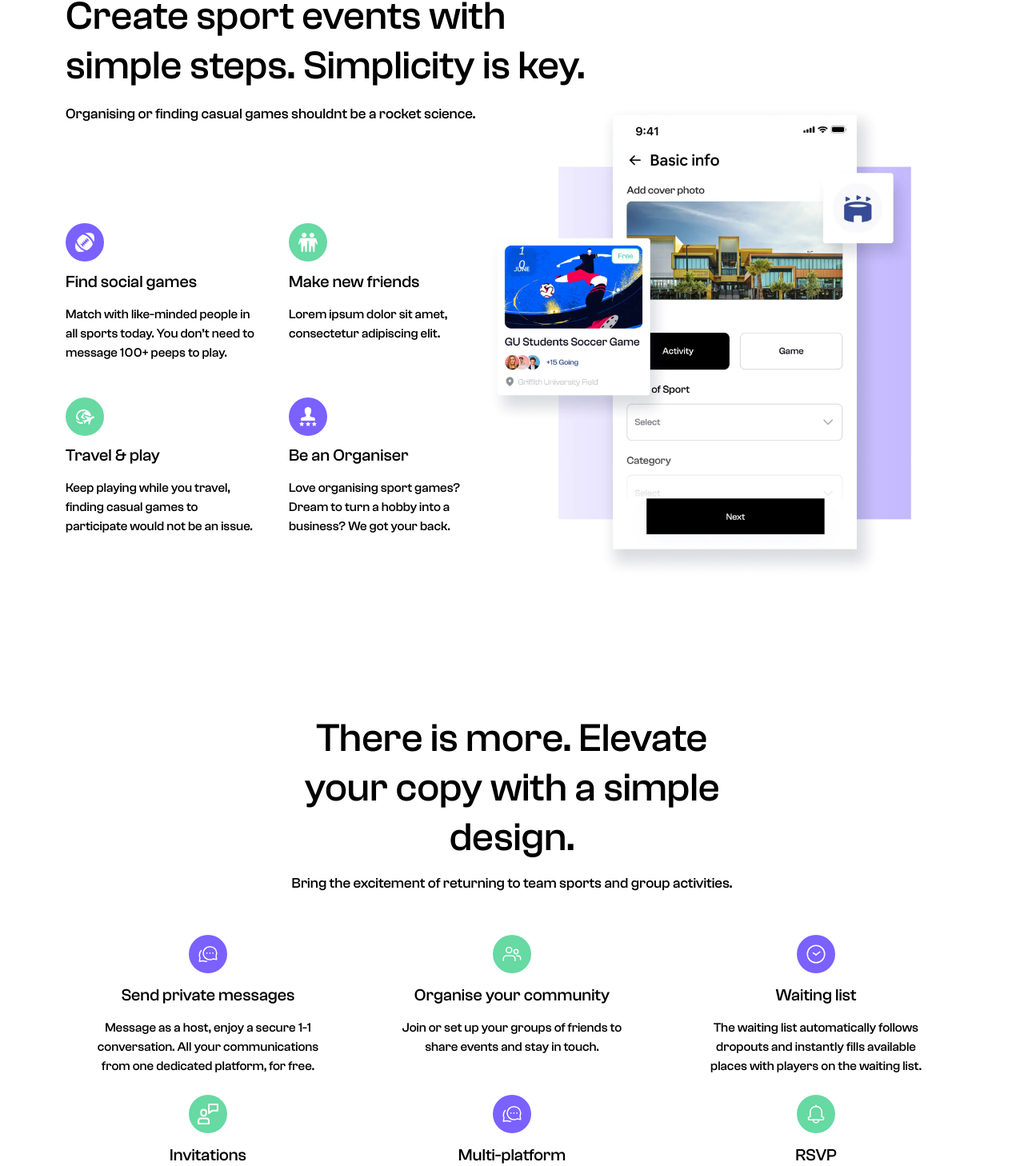
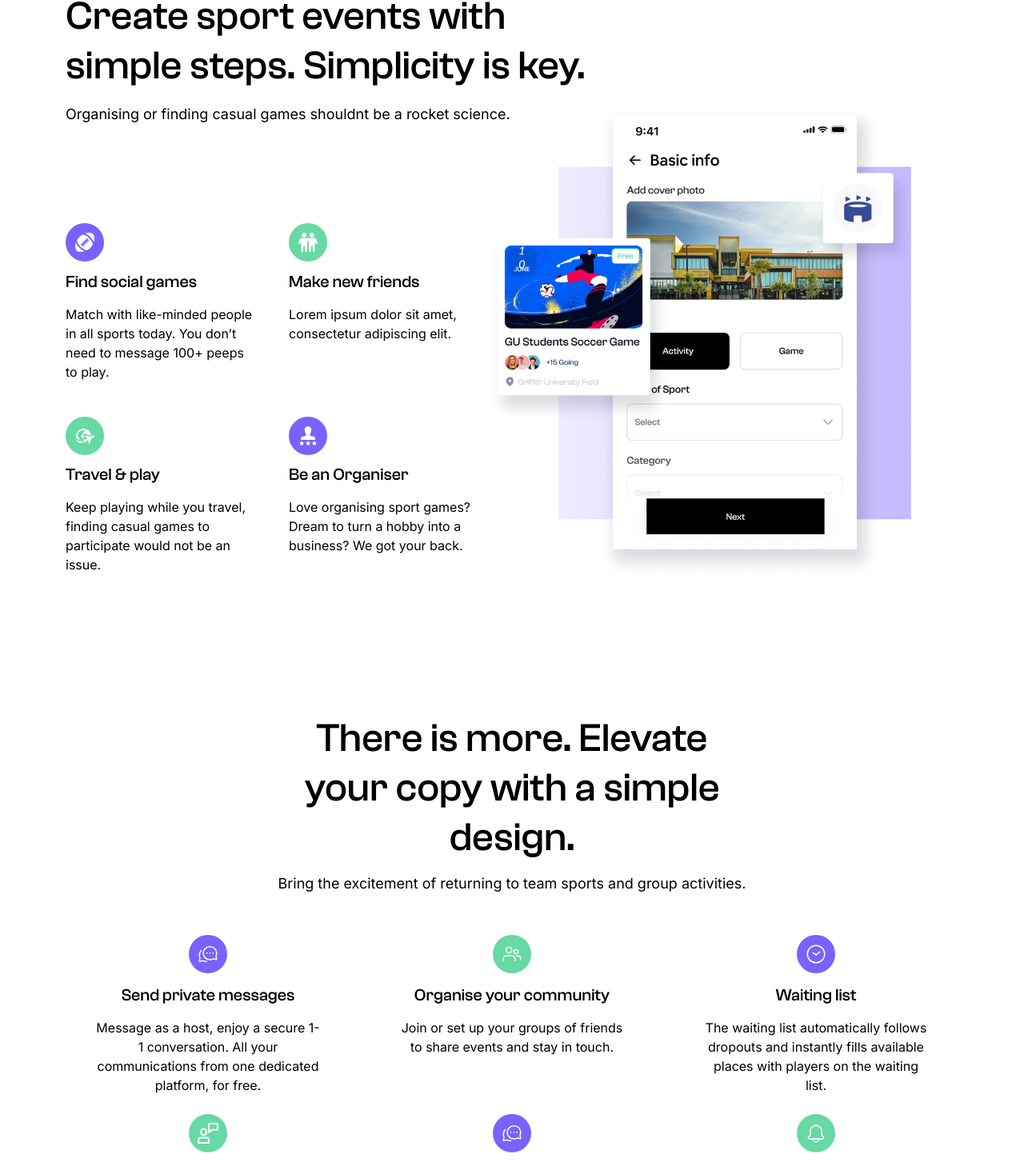
Before and after one commit to tanuj-22/booksports, a React (Create React App) app: page / in a window 1280 px wide. Shown: the part 2318-3776 px from the top of the page at 80% size. Built offline with nearby package versions, Linux system fonts and the light colour scheme; a web font is replaced by a local one.

Commit message:
font family updated for all inters

```diff
--- a/src/css/CommunitySportsContent.css
+++ b/src/css/CommunitySportsContent.css
@@ -63,6 +63,9 @@
 .com-sports-content-container {
   padding-left: 0 !important;
   padding-right: 0 !important;
+}
+.com-sports-content-container p{
+  font-family: 'Inter', sans-serif;
 }
 .com-sports-content {
   padding-top: 30%;
--- a/src/css/FooterHome.css
+++ b/src/css/FooterHome.css
@@ -4,14 +4,16 @@
     padding-top: 6%;
     padding-bottom: 2%;
     color: white;
+
 }
 .footer-home .column-right{
     text-align: right;
-
+    font-family: 'Inter', sans-serif;
 }
 .footer-home .copyright-text{
     font-size: 0.95rem;
     font-weight: 400;
+    font-family: 'Inter', sans-serif;
 }
 .footer-home .social-media img{
     margin-left: 2.25rem;
--- a/src/css/become-member.css
+++ b/src/css/become-member.css
@@ -24,6 +24,7 @@
   padding-top: 2%;
   padding-left: 15%;
   padding-right: 15%;
+  font-family: 'Inter', sans-serif;
 }
 .become-member .center-btn .JoinButton {
   position: unset;
--- a/src/css/create-sport-event.css
+++ b/src/css/create-sport-event.css
@@ -15,6 +15,7 @@
   font-size: 18px;
   line-height: 150%;
   color: #000000;
+  font-family: 'Inter', sans-serif;
 }
 .create-sport-event .event-info-cards {
   margin-top: 20%;
@@ -45,6 +46,7 @@
   font-size: 16px;
   line-height: 150%;
   color: #000000;
+  font-family: 'Inter', sans-serif;
 }
 .mockupImageBackgroundContainer {
   position: relative;
--- a/src/css/fast-payouts.css
+++ b/src/css/fast-payouts.css
@@ -51,6 +51,7 @@
     font-size: 16px;
     line-height: 150%;
     margin-bottom: 5%;
+    font-family: 'Inter', sans-serif;
 }
 .fast-payouts .fast-payouts-right img{
     display: block;
--- a/src/css/pricing.css
+++ b/src/css/pricing.css
@@ -111,11 +111,15 @@
     margin-bottom: 5%;
     width: 70%;
 }
+.pricing-section .pricing-table td, th{
+    font-family: 'Inter', sans-serif;
+}
 .pricing-section .pricing-table .price-per-month{
     font-style: normal;
     font-weight: 500;
     font-size: 42px;
     line-height: 52px;
+    font-family: "ClashGrotesk-Medium", "Space Grotesk", "Roboto", sans-serif !important;
 }
 .pricing-section .pricing-table .info-line-td{
     min-height: 2.25rem;
@@ -123,6 +127,7 @@
     font-weight: 400;
     font-size: 14px;
     line-height: 17px;
+    font-family: 'Inter', sans-serif;
 }
 .pricing-section .pricing-table .join-button-pricing {
     background-color: #000 !important;
--- a/src/css/simple-design.css
+++ b/src/css/simple-design.css
@@ -24,6 +24,7 @@
     line-height: 150%;
     text-align: center;
     color: #000000;
+    font-family: 'Inter', sans-serif;
 }
 
 .simple-design .info-cards{
@@ -54,6 +55,7 @@
     line-height: 150%;
     text-align: center;
     color: #000000;
+    font-family: 'Inter', sans-serif;
 }
 @media screen and (max-width:740px) {
     .simple-design .tagline-heading{
--- a/src/css/supporters.css
+++ b/src/css/supporters.css
@@ -47,6 +47,7 @@
     font-size: 0.875rem;
     line-height: 17px;
     color: #000000;
+    font-family: 'Inter', sans-serif;
 }
 
 .our-supporters .supporter-response-card .intro{
```
